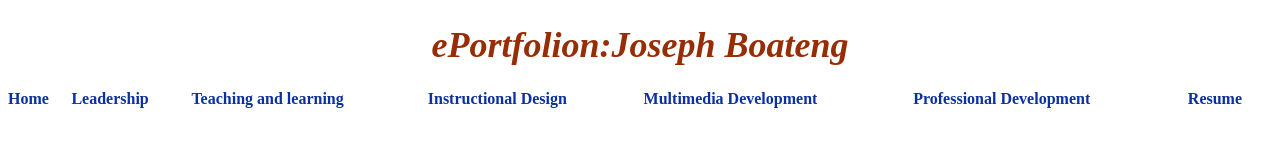
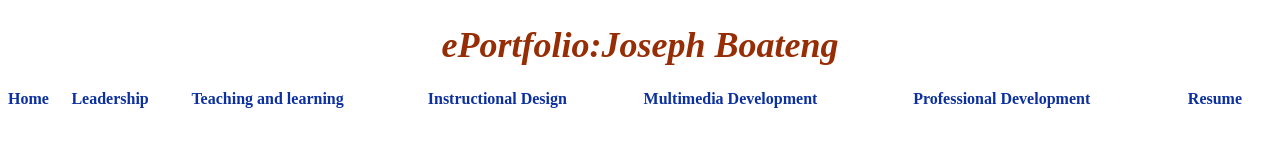
Before and after one commit to Agyenim69/final_p.html, a plain HTML site: page index.html in a window 1280 px wide. Shown: the top 160 px of the page. Drawn offline with Linux system fonts and the light colour scheme.

Commit message:
Add files via upload

```diff
--- a/index.html
+++ b/index.html
@@ -53,7 +53,7 @@ h3 {
 </style>
 </head>
 <body>
-<h1 style="text-align:center">ePortfolion:Joseph Boateng</h1>
+<h1 style="text-align:center">ePortfolio:Joseph Boateng</h1>
 <table width="100%" border="0" cellspacing="0" cellpadding="0">
   <tbody>
     <tr>
```
